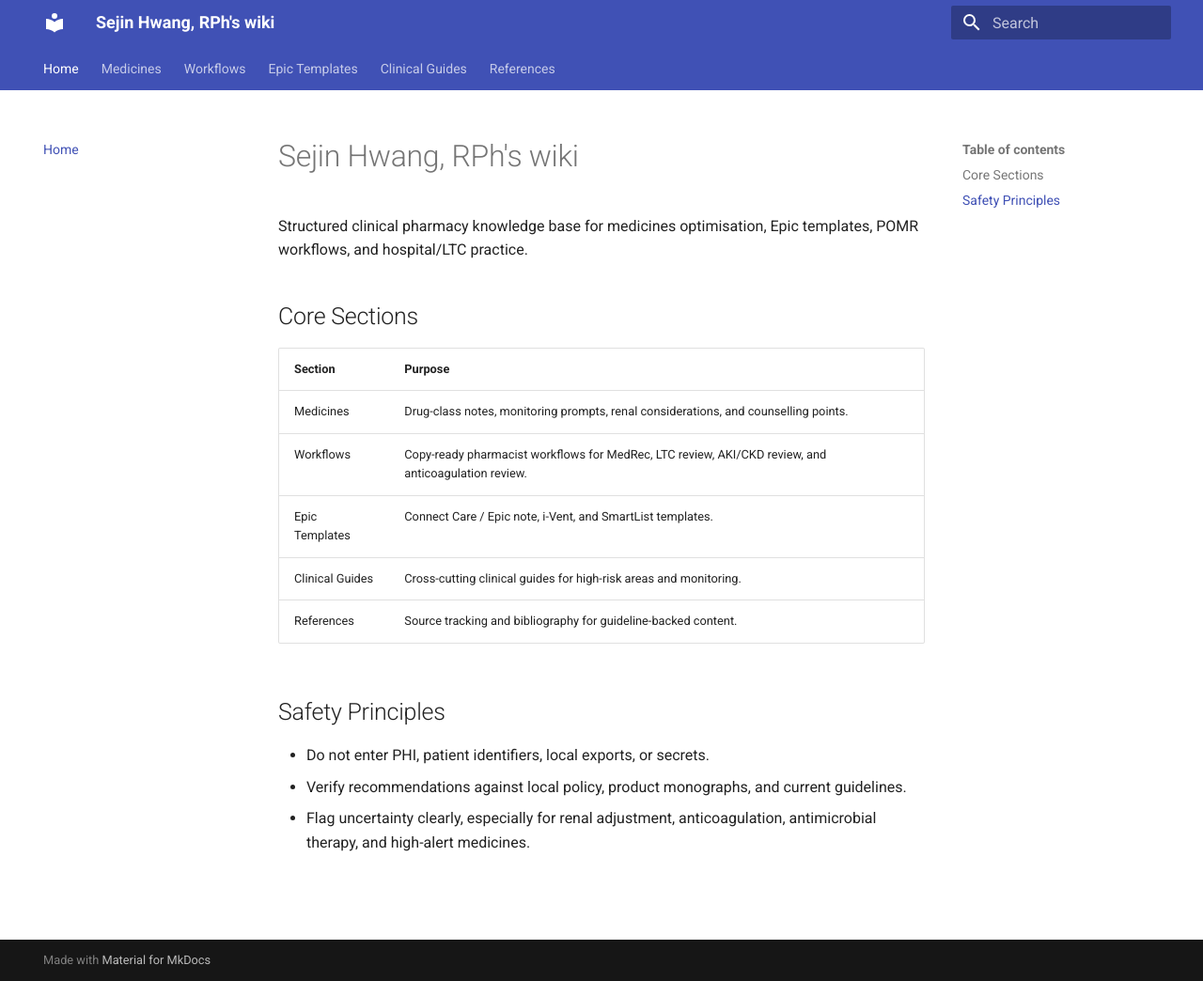
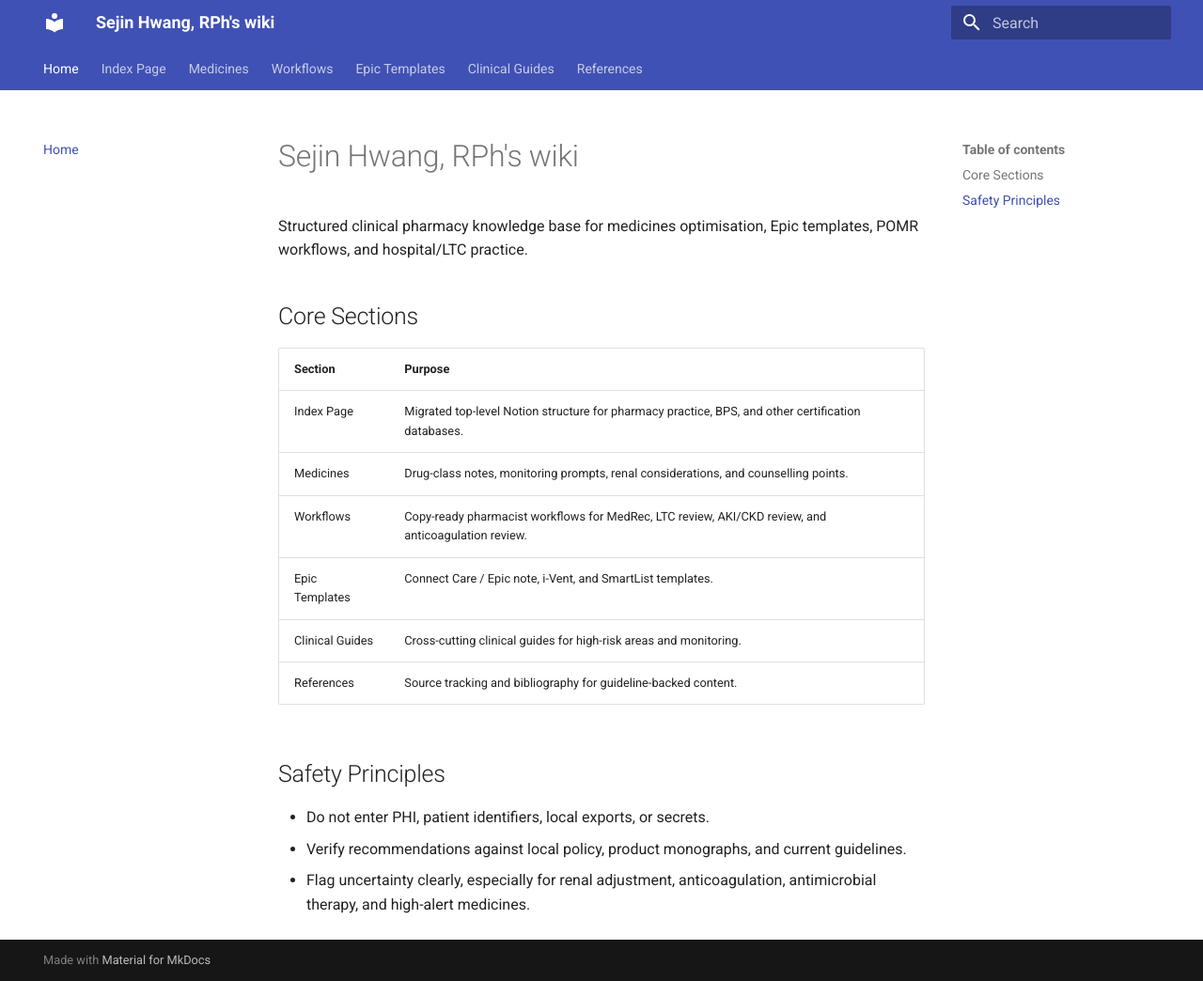
Before and after one commit to sejinhwang/sejin-pharmacy-wiki, an MkDocs documentation site: the page built from docs/index.md, in a window 1280 px wide and 1044 px high. Shown: the whole window at 94% size. Built offline with MkDocs 1.6.1 and Material for MkDocs 9.7.7, drawn with Linux system fonts in a browser that asks for light colours; some of the changed lines change nothing that is shown.

Commit message:
Import Notion index structure into wiki

```diff
--- a/docs/index.md
+++ b/docs/index.md
@@ -6,6 +6,7 @@ Structured clinical pharmacy knowledge base for medicines optimisation, Epic tem
 
 | Section | Purpose |
 | --- | --- |
+| Index Page | Migrated top-level Notion structure for pharmacy practice, BPS, and other certification databases. |
 | Medicines | Drug-class notes, monitoring prompts, renal considerations, and counselling points. |
 | Workflows | Copy-ready pharmacist workflows for MedRec, LTC review, AKI/CKD review, and anticoagulation review. |
 | Epic Templates | Connect Care / Epic note, i-Vent, and SmartList templates. |
--- a/mkdocs.yml
+++ b/mkdocs.yml
@@ -15,6 +15,36 @@ theme:
 
 nav:
   - Home: index.md
+  - Index Page:
+      - Overview: notion-index/index.md
+      - Meta-Database: notion-index/meta-database.md
+      - Pharmacy Practice:
+          - Overview: notion-index/pharmacy-practice/index.md
+          - Alberta Pharmacy Care Plan: notion-index/pharmacy-practice/alberta-pharmacy-care-plan.md
+          - PIP | Pharmacist Independent Prescribing: notion-index/pharmacy-practice/pip-minor-ailment.md
+          - Symptom Sorter: notion-index/pharmacy-practice/symptom-sorter.md
+          - NHS | Do and Don't: notion-index/pharmacy-practice/nhs-do-and-dont.md
+          - Patient Care Process: notion-index/pharmacy-practice/patient-care-process.md
+          - Hospital Pharmacy 101: notion-index/pharmacy-practice/hospital-pharmacy-101.md
+      - BPS:
+          - Overview: notion-index/bps/index.md
+          - Accident and Emergency Medicine | BCEMP: notion-index/bps/bcemp.md
+          - Infectious Diseases | BCIDP: notion-index/bps/bcidp.md
+          - Critical Care | BCCCP: notion-index/bps/bcccp.md
+          - Pharmacotherapy | BCPS: notion-index/bps/bcps.md
+          - Pharmacy Informatics: notion-index/bps/pharmacy-informatics.md
+          - Ambulatory Care | BCACP/BCMTMS: notion-index/bps/bcacp-bcmtms.md
+          - Oncology/Haematology | BCOP: notion-index/bps/bcop.md
+          - Nutrition Support | CNSC/BCNSP: notion-index/bps/cnsc-bcnsp.md
+          - Psychiatry | BCPP: notion-index/bps/bcpp.md
+          - Cardiology | BCCP: notion-index/bps/bccp.md
+          - Paediatric Pharmacotherapy | BCPPS: notion-index/bps/bcpps.md
+          - Geriatrics | BCGP: notion-index/bps/bcgp.md
+      - Other Certifications:
+          - Overview: notion-index/other-certifications/index.md
+          - Diabetes | CDECB/CDCES/BC-ADM: notion-index/other-certifications/diabetes.md
+          - Travel and Tropical Medicine | CTH: notion-index/other-certifications/travel-tropical-medicine.md
+          - Anticoagulation | CACP: notion-index/other-certifications/anticoagulation.md
   - Medicines:
       - Anticoagulation: medicines/anticoagulation/index.md
       - Antimicrobials: medicines/antimicrobials/index.md
```
